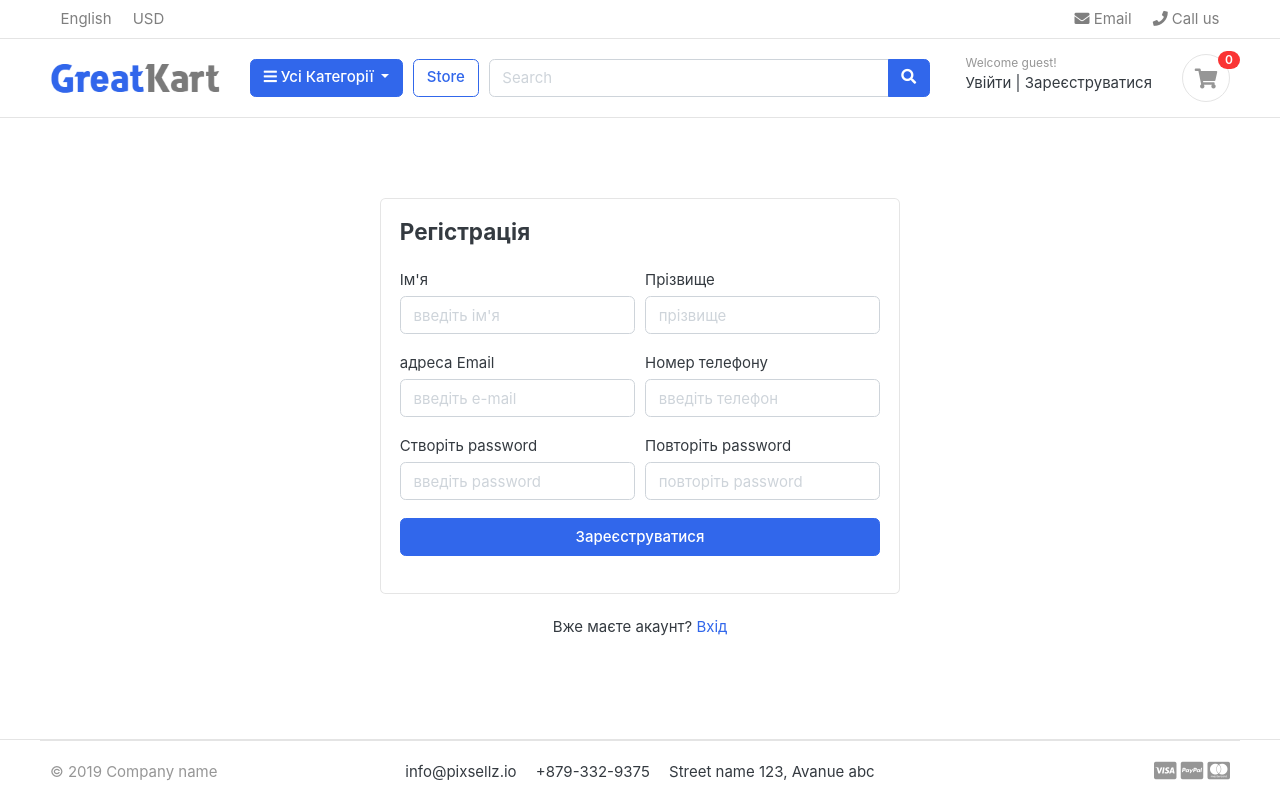
After one commit to mrAleksss/ecommerce, a Django app: page /accounts/register/ in a window 1280 px wide. The commit adds this page. Run offline with Django 4.2, Linux system fonts and the light colour scheme; data comes from the database, SQL or seed files in the repository; both versions use the stored data as it was after the commit; some libraries are stand-ins or nearby versions; some web fonts are replaced.

Commit message:
accounts

```diff
--- a/E_shop/E_shop/urls.py
+++ b/E_shop/E_shop/urls.py
@@ -1,19 +1,3 @@
-"""
-URL configuration for E_shop project.
-
-The `urlpatterns` list routes URLs to views. For more information please see:
-    https://docs.djangoproject.com/en/4.2/topics/http/urls/
-Examples:
-Function views
-    1. Add an import:  from my_app import views
-    2. Add a URL to urlpatterns:  path('', views.home, name='home')
-Class-based views
-    1. Add an import:  from other_app.views import Home
-    2. Add a URL to urlpatterns:  path('', Home.as_view(), name='home')
-Including another URLconf
-    1. Import the include() function: from django.urls import include, path
-    2. Add a URL to urlpatterns:  path('blog/', include('blog.urls'))
-"""
 from django.contrib import admin
 from django.urls import path, include
 from django.conf.urls.static import static
@@ -26,4 +10,5 @@ urlpatterns = [
     path('', views.home, name='home'),
     path('store/', include("store.urls")),
     path('cart/', include("carts.urls")),
+    path('accounts/', include("accounts.urls"))
 ] + static(settings.MEDIA_URL, document_root=settings.MEDIA_ROOT)
--- /dev/null
+++ b/E_shop/accounts/forms.py
@@ -0,0 +1,33 @@
+from django import forms
+from . models import Account
+
+
+class RegistrationForm(forms.ModelForm):
+    password = forms.CharField(widget=forms.PasswordInput(attrs={
+        'placeholder': 'введіть password',
+    }))
+    confirm_password = forms.CharField(widget=forms.PasswordInput(attrs={
+        'placeholder': 'повторіть password',
+    }))
+    class Meta:
+        model = Account
+        fields = ['first_name', 'last_name', 'phone_number', 'email', 'password']
+
+    def __init__(self, *args, **kwargs):
+        super(RegistrationForm, self).__init__(*args, **kwargs)
+        self.fields['first_name'].widget.attrs['placeholder'] = "введіть ім'я"
+        self.fields['last_name'].widget.attrs['placeholder'] = "прізвище"
+        self.fields['phone_number'].widget.attrs['placeholder'] = "введіть телефон"
+        self.fields['email'].widget.attrs['placeholder'] = "введіть e-mail"
+        for field in self.fields:
+            self.fields[field].widget.attrs['class'] = 'form-control'
+
+    def clean(self):
+        cleaned_data = super(RegistrationForm, self).clean()
+        password = cleaned_data.get('password')
+        confirm_password = cleaned_data.get('confirm_password')
+
+        if password != confirm_password:
+            raise forms.ValidationError(
+                "Пароль не співпадає!"
+            )
--- /dev/null
+++ b/E_shop/accounts/urls.py
@@ -0,0 +1,10 @@
+from django.urls import path
+
+from . import views
+
+
+urlpatterns = [
+    path('register/', views.register, name="register"),
+    path('login/', views.login, name="login"),
+    path('logout/', views.logout, name="logout"),
+]
--- a/E_shop/accounts/views.py
+++ b/E_shop/accounts/views.py
@@ -1,3 +1,54 @@
-from django.shortcuts import render
+from django.shortcuts import render, redirect
+from . forms import RegistrationForm
+from .models import Account
+from django.contrib import messages, auth
+from django.contrib.auth.decorators import login_required
 
-# Create your views here.
+
+def register(request):
+    if request.method == 'POST':
+        form = RegistrationForm(request.POST)
+        if form.is_valid():
+            first_name = form.cleaned_data['first_name']
+            last_name = form.cleaned_data['last_name']
+            phone_number = form.cleaned_data['phone_number']
+            email = form.cleaned_data['email']
+            password = form.cleaned_data['password']
+            username = email.split("@")[0]
+            user = Account.objects.create_user(first_name=first_name, last_name=last_name, email=email, username=username, password=password)
+            user.phone_number = phone_number
+            user.save()
+            messages.success(request, "Реєстрація завершена успішно!")
+
+            return redirect("register")
+    else:
+        form = RegistrationForm()
+
+    context = {
+        "form": form
+    }
+    return render(request, 'accounts/register.html', context)
+
+
+def login(request):
+    if request.method == 'POST':
+        email = request.POST['email']
+        password = request.POST['password']
+
+        user = auth.authenticate(email=email, password=password)
+        if user is not None:
+            auth.login(request, user)
+            # messages.success(request, 'Вхід виконано')
+            return redirect('home')
+        else:
+            messages.error(request, 'Неправильно введенні данні')
+            return redirect('login')
+
+    return render(request, 'accounts/login.html')
+
+
+@login_required(login_url='login')
+def logout(request):
+    auth.logout(request)
+    messages.success(request, 'Ви вийшли з облікового запису')
+    return redirect('login')
--- a/E_shop/static/js/script.js
+++ b/E_shop/static/js/script.js
@@ -57,3 +57,7 @@ $(document).ready(function() {
 
 });
 // jquery end
+
+setTimeout(function() {
+    $('#message').fadeOut('slow')
+}, 4000)
--- /dev/null
+++ b/E_shop/templates/accounts/register.html
@@ -0,0 +1,64 @@
+{% extends 'base.html' %}
+
+{% block content %}
+
+<!-- ========================= SECTION CONTENT ========================= -->
+<section class="section-content padding-y">
+
+  <!-- ============================ COMPONENT REGISTER   ================================= -->
+    <div class="card mx-auto" style="max-width:520px; margin-top:40px;">
+        <article class="card-body">
+          {% include 'includes/alerts.html' %}
+      <header class="mb-4"><h4 class="card-title">Регістрація</h4></header>
+
+      <form action="{% url 'register' %}" method="POST">
+        {% csrf_token %}
+
+          <div class="form-row">
+            <div class="col form-group">
+              <label>Ім'я</label>
+                {{ form.first_name }}
+            </div> <!-- form-group end.// -->
+            <div class="col form-group">
+              <label>Прізвище</label>
+                {{ form.last_name }}
+            </div> <!-- form-group end.// -->
+          </div> <!-- form-row end.// -->
+
+          <div class="form-row">
+            <div class="form-group col-md-6">
+              <label>адреса Email</label>
+              {{ form.email }}
+            </div> <!-- form-group end.// -->
+            <div class="form-group col-md-6">
+              <label>Номер телефону</label>
+             {{ form.phone_number }}
+            </div> <!-- form-group end.// -->
+          </div> <!-- form-row.// -->
+          <div class="form-row">
+            <div class="form-group col-md-6">
+              <label>Створіть password</label>
+                {{form.password}}
+            </div> <!-- form-group end.// -->
+            <div class="form-group col-md-6">
+              <label>Повторіть password</label>
+                {{form.confirm_password}}
+            </div> <!-- form-group end.// -->
+          </div>
+            <div class="form-group">
+                <button type="submit" class="btn btn-primary btn-block"> Зареєструватися  </button>
+            </div> <!-- form-group// -->
+            {{ form.email.errors }}
+            {{ form.non_field_errors }}
+        </form>
+      </article><!-- card-body.// -->
+      </div> <!-- card .// -->
+      <p class="text-center mt-4">Вже маєте акаунт? <a href="{% url 'login' %}">Вхід</a></p>
+      <br><br>
+  <!-- ============================ COMPONENT REGISTER  END.// ================================= -->
+
+
+  </section>
+  <!-- ========================= SECTION CONTENT END// ========================= -->
+
+{% endblock %}
--- /dev/null
+++ b/E_shop/templates/includes/alerts.html
@@ -0,0 +1,11 @@
+{% if messages %}
+    {% for message in messages %}
+    <div id="message" class="container">
+      <div{% if message.tags %} class="alert alert-{{ message.tags }}"{% endif %} role="alert">
+        <button type="button" class="close" data-dismiss="alert"><span aria-hidden="true">&times;</span></button>
+          {% if message.level == DEFAULT_MESSAGE_LEVELS.ERROR %}Помилка: {% endif %}
+          {{ message }}
+      </div>
+    </div>
+    {% endfor %}
+{% endif %}
--- a/E_shop/templates/includes/navbar.html
+++ b/E_shop/templates/includes/navbar.html
@@ -60,13 +60,23 @@
     </div> <!-- col.// -->
     <div class="col-lg-3 col-sm-6 col-8 order-2 order-lg-3">
           <div class="d-flex justify-content-end mb-3 mb-lg-0">
+            {% if user.id is None %}
             <div class="widget-header">
               <small class="title text-muted">Welcome guest!</small>
               <div>
-                <a href="./signin.html">Sign in</a> <span class="dark-transp"> | </span>
-                <a href="./register.html"> Register</a>
+                <a href="{% url 'login' %}">Увійти</a> <span class="dark-transp"> | </span>
+                <a href="{% url 'register' %}"> Зареєструватися</a>
               </div>
             </div>
+            {% else %}
+            <div class="widget-header">
+              <small class="title text-muted">Welcome {{user.first_name}} !</small>
+              <div>
+                <a href="#">Dashboard</a> <span class="dark-transp"> | </span>
+                <a href="{% url 'logout' %}"> Logout</a>
+              </div>
+            </div>
+            {% endif %}
             <a href="{% url 'cart' %}" class="widget-header pl-3 ml-3">
               <div class="icon icon-sm rounded-circle border"><i class="fa fa-shopping-cart"></i></div>
               <span class="badge badge-pill badge-danger notify">{{ cart_count }}</span>
```
Also changed, not shown: E_shop/E_shop/settings.py (+7 -0 lines), E_shop/templates/accounts/login.html (added, +55 -0 lines), E_shop/db.sqlite3, E_shop/media/photos/categories/phone2.jpeg (added), E_shop/media/photos/products/phone2.jpeg (added).
